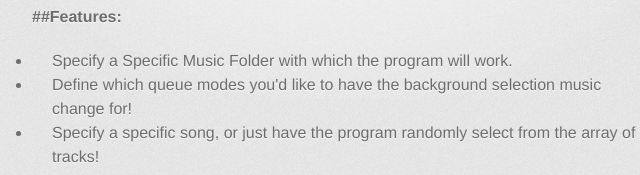
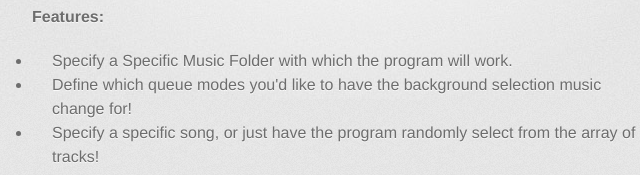
Before and after one commit to Thukor/Redefine-Champion-Select, a plain HTML site: page index.html in a window 1280 px wide. Shown: the part 474-649 px from the top of the page, 298-938 px from the left. Drawn offline with Linux system fonts and the light colour scheme; a web font is replaced by a local one.

Commit message:
Update index.html

```diff
--- a/index.html
+++ b/index.html
@@ -39,7 +39,7 @@
 <a id="cross-platform----only-have-to-update-the-program-with-the-path-to-your-game-folder" class="anchor" href="#cross-platform----only-have-to-update-the-program-with-the-path-to-your-game-folder" aria-hidden="true"><span aria-hidden="true" class="octicon octicon-link"></span></a><strong>Cross-Platform!</strong> <strong>-- Only have to update the program with the path to your Game Folder!</strong>
 </h2>
 
-<p><strong>##</strong><strong>Features:</strong></p>
+<p><strong>Features:</strong></p>
 
 <ul>
 <li>Specify a Specific Music Folder with which the program will work.</li>
```
